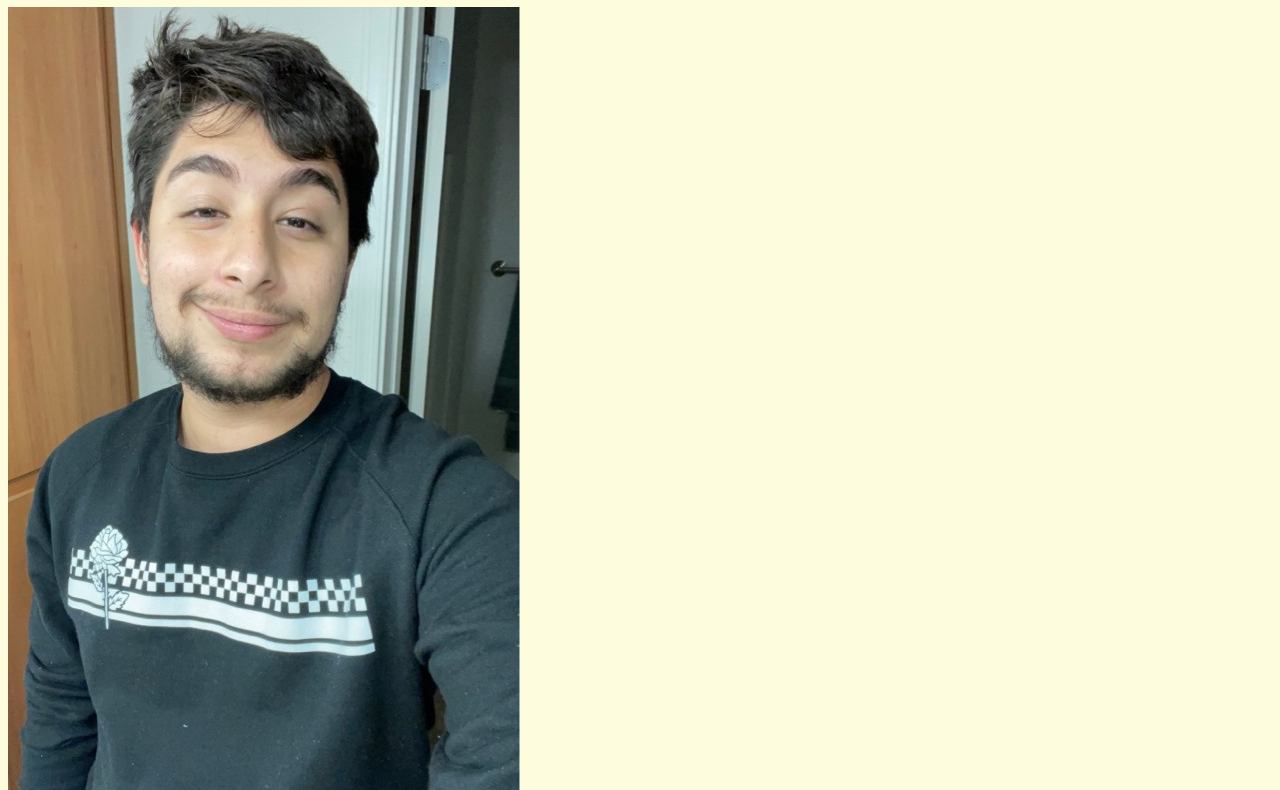
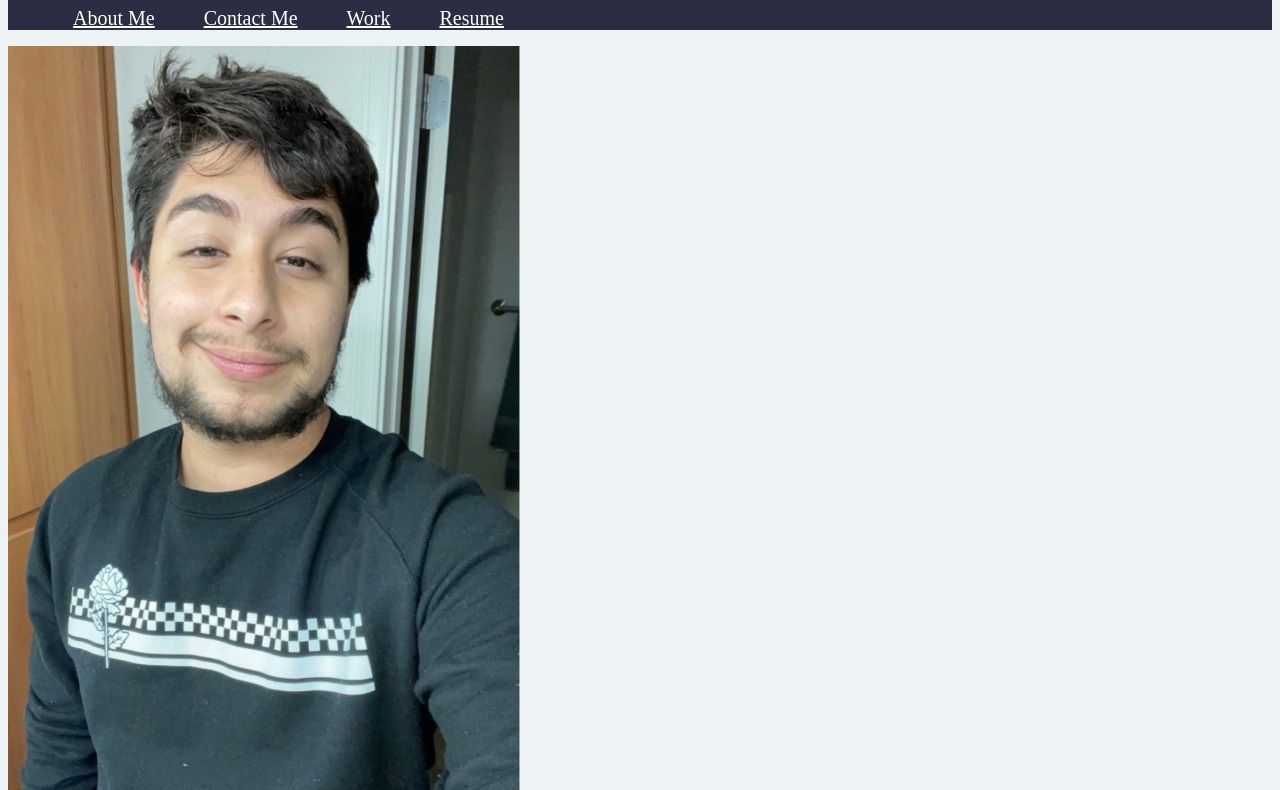
Before and after one commit to R31ZH/Portfolio, a plain HTML site: page index.html in a window 1280 px wide. Shown: the part 73-863 px from the top of the page. Drawn offline with Linux system fonts and the light colour scheme.

Commit message:
header-navbar

```diff
--- a/index.html
+++ b/index.html
@@ -10,7 +10,24 @@
 <body>
     <header>
         <h1>Jeremiah Aguilar</h1>
-        <img src="./download (2).png" alt="picture of Jeremiah">
+        <nav>
+            <ul>
+                <li>
+                    <a href="#">About Me</a>
+                </li>
+                <li>
+                    <a href="#">Contact Me</a>
+                </li>
+                <li>
+                    <a href="#">Work</a>
+                </li>
+                <li>
+                    <a href="#">Resume</a>
+                </li>
+            </ul>
+        </nav>
     </header>
+    <img src="./download (2).png" alt="picture of Jeremiah">
+
 </body>
 </html>
--- a/style.css
+++ b/style.css
@@ -1,3 +1,25 @@
 body{
-    background-color: #FDFCDC;
+    background-color: #EDF2F4;
 }
+
+header{
+    background-color: #2B2D42;
+}
+
+h1{
+    background-color: #8D99AE;
+}
+
+ a {
+     color: white;
+}
+
+nav li{
+    display: inline-block;
+    margin-left: 25px;
+    background-color: #2B2D42
+    font-family: 'Gill Sans', 'Gill Sans MT', Calibri, 'Trebuchet MS', sans-serif;
+    font-size: 20px;
+    margin-right: 20px;
+    float: :right;
+}
```
